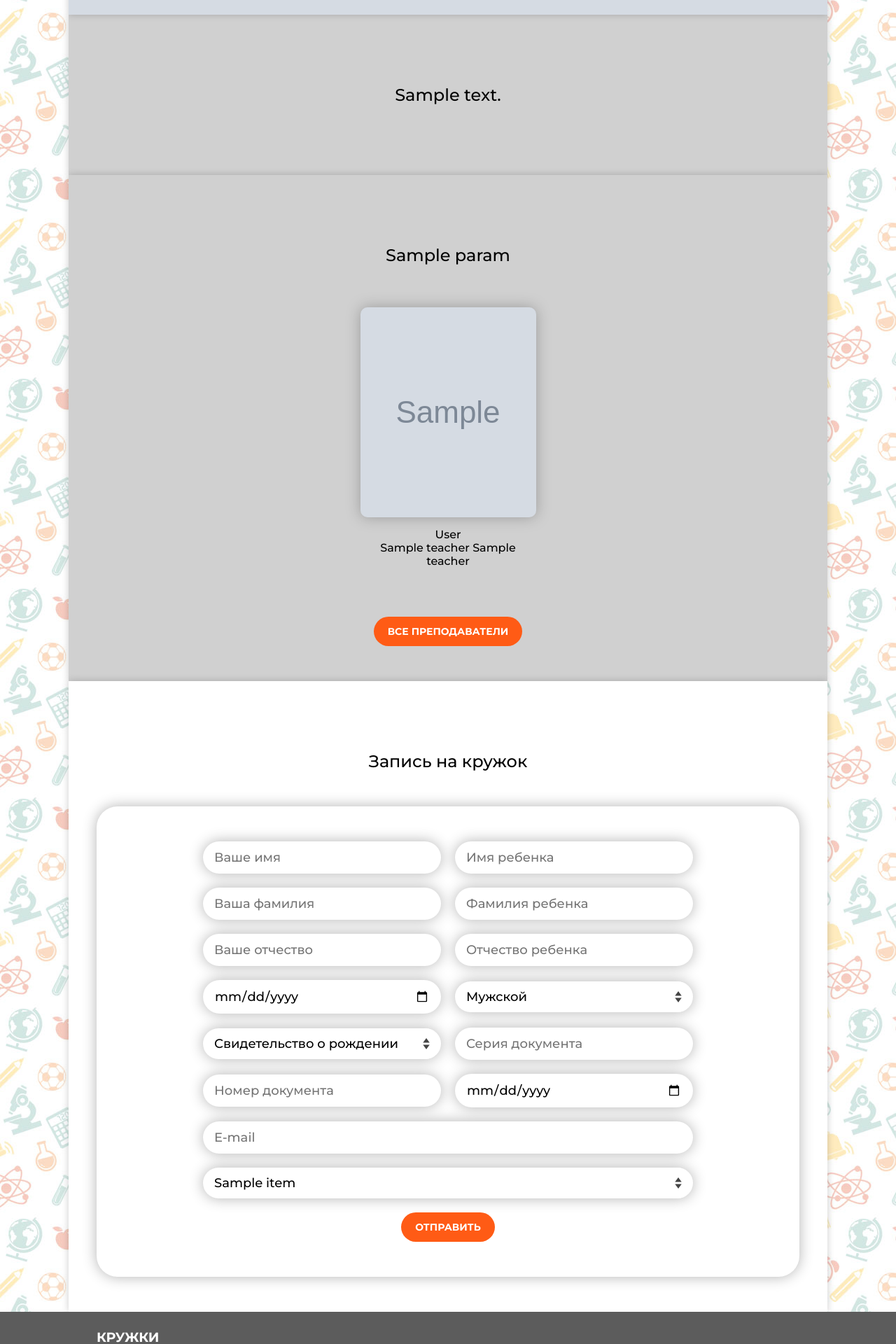
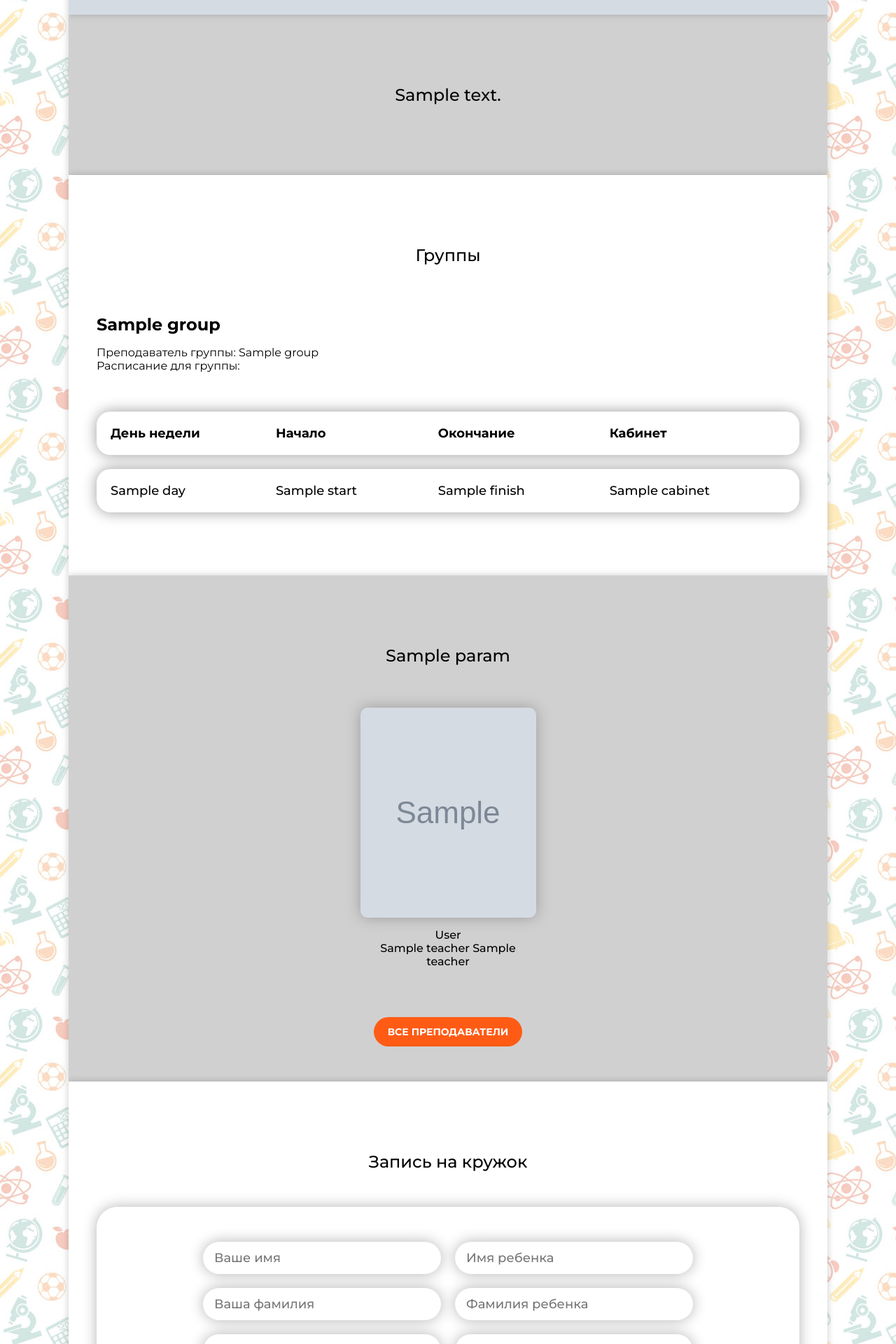
Before and after one commit to God-Of-Code3/SchoolClubs, a Flask app: template SchoolClubs/templates/club.html in a window 1280 px wide. Shown: the part 700-2620 px from the top of the page at 70% size. Run offline with Flask 2, Linux system fonts and the light colour scheme; the template is opened without the code that fills it: most values are stand-ins (such as "Sample title", 1, 10 or a date in 2020); grey boxes marked "Sample" are stand-in pictures.

Commit message:
Завершен макет кружка

```diff
--- a/SchoolClubs/templates/club.html
+++ b/SchoolClubs/templates/club.html
@@ -3,6 +3,7 @@
 
 {% include "screen.html" %}
 {% include "text_block.html" %}
+{% include "groups.html" %}
 {% include "teachers.html" %}
 {% include "register_in_club_form.html" %}
 
--- /dev/null
+++ b/SchoolClubs/templates/groups.html
@@ -0,0 +1,44 @@
+<div class="section">
+	<div class="container">
+		<div class="section__title">Группы</div>
+		<div class="section__content">
+			{%
+				for group in params['club_groups']
+			%}
+			<div class="group">
+				<div class="group__title"><h2>{{group['name']}}</h2><p>Преподаватель группы: {{group['teacher_name']}}<br>Расписание для группы:</p></div>
+				<div class="group__lessons">
+					<div class="lessons-table">
+						<table>
+							<thead>
+								<tr>
+									<th>День недели</th>
+									<th>Начало</th>
+									<th>Окончание</th>
+									<th>Кабинет</th>
+								</tr>
+							</thead>
+							<tbody>
+								{%
+									for lesson in group['lessons']
+								%}
+								<tr>
+									<td data-label='День недели'>{{lesson['day']}}</td>
+									<td data-label='Начало'>{{lesson['start']}}</td>
+									<td data-label='Окончание'>{{lesson['finish']}}</td>
+									<td data-label='Кабинет'>{{lesson['cabinet']}}</td>
+								</tr>
+								{%
+									endfor
+								%}
+							</tbody>
+						</table>
+					</div>
+				</div>
+			</div>
+			{%
+				endfor
+			%}
+		</div>
+	</div>
+</div>
```
